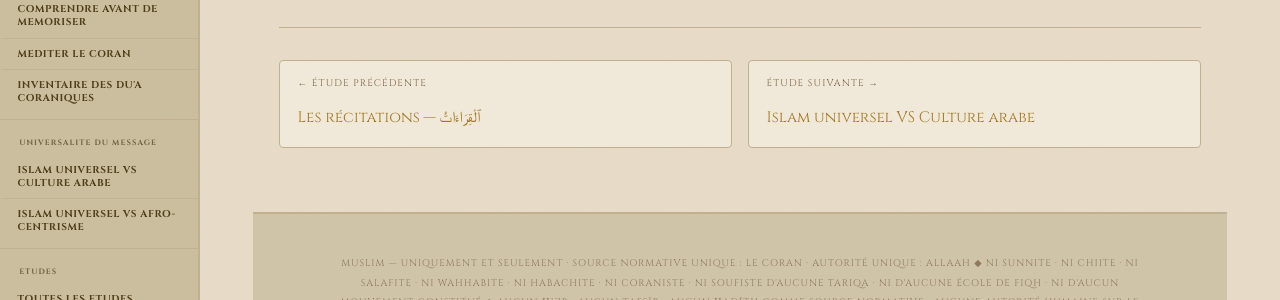
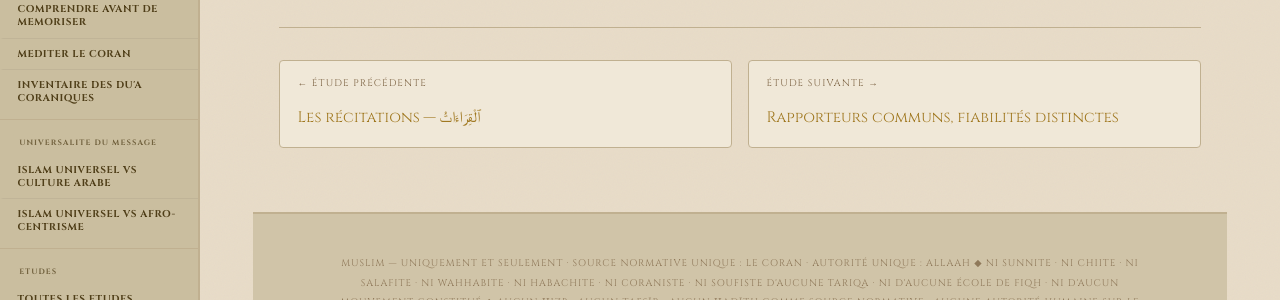
Before and after one commit to Makhuwcoder/islamducoran, a Jekyll site: the page built from _etudes/ilm-ulama.md, in a window 1280 px wide and 900 px high, scrolled down 12618 px. Shown: the part 415-715 px from the top of the window. Built offline with Jekyll 4.4.1, drawn with Linux system fonts in a browser that asks for light colours.

Commit message:
Ajoute rapporteurs-coran-hadith a la navigation prev/next

```diff
--- a/_data/etude_order.yml
+++ b/_data/etude_order.yml
@@ -48,6 +48,7 @@ slugs:
   - traduction-intraduisible
   - qiraaat-recitations
   - ilm-ulama
+  - rapporteurs-coran-hadith
   # ── Universalité du message ───────────────────
   - universite-islam-culture-arabe
   - universite-islam-afrocentrisme
```
